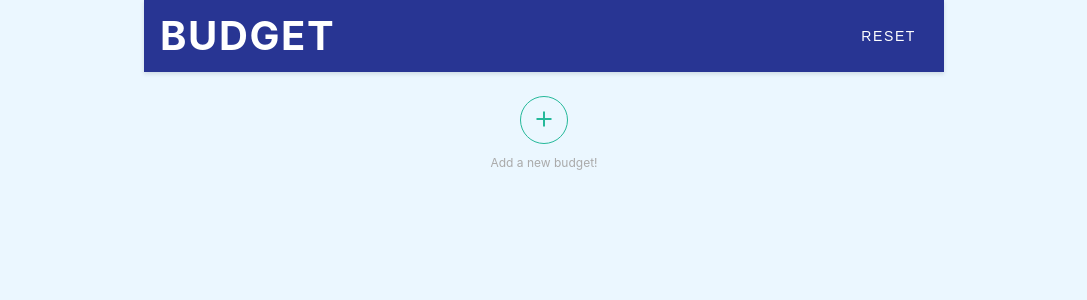
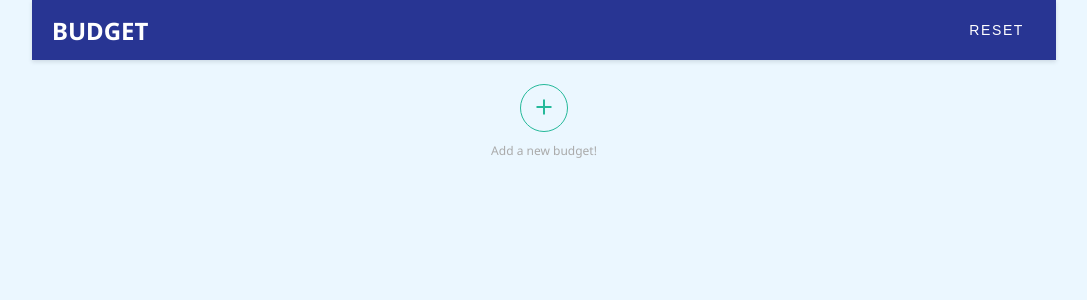
Before and after one commit to almazankaze/budgetTracker, a React (Create React App) app in the folder budget-app/: page / in a window 1280 px wide. Shown: the top 300 px of the page, without its empty margins (96-1183 px from the left). Built offline with nearby package versions, Linux system fonts and the light colour scheme.

Commit message:
updated dependancies

```diff
--- a/budget-app/public/index.html
+++ b/budget-app/public/index.html
@@ -25,8 +25,10 @@
       Learn how to configure a non-root public URL by running `npm run build`.
     -->
 
+    <link rel="preconnect" href="https://fonts.googleapis.com" />
+    <link rel="preconnect" href="https://fonts.gstatic.com" crossorigin />
     <link
-      href="https://fonts.googleapis.com/css2?family=Raleway&display=swap"
+      href="https://fonts.googleapis.com/css2?family=Noto+Sans:wght@300;400;700;900&display=swap"
       rel="stylesheet"
     />
     <title>Budget App</title>
--- a/budget-app/src/App.js
+++ b/budget-app/src/App.js
@@ -1,16 +1,16 @@
 import AddBudget from "./components/AddBudget";
 import BudgetList from "./components/BudgetList";
-import Header from "./components/Header";
+import Header from "./components/header/Header";
 import Modal from "./components/Modal";
 
 function App() {
   return (
-    <>
+    <div className="app">
       <Header />
       <Modal />
       <BudgetList />
       <AddBudget />
-    </>
+    </div>
   );
 }
 
--- /dev/null
+++ b/budget-app/src/app.css
@@ -0,0 +1,55 @@
+*,
+*::before,
+*::after {
+  box-sizing: border-box;
+  margin: 0;
+  padding: 0;
+}
+
+:root {
+  --background-color: hsl(205, 100%, 96%);
+  --main-color: #283593;
+  --secondary-color: #fdd8ed;
+  --white: #fff;
+  --gray-100: #f8f9fa;
+  --gray-200: #e9ecef;
+  --gray-300: #dee2e6;
+  --gray-400: #ced4da;
+  --gray-500: #adb5bd;
+  --gray-600: #868e96;
+  --gray-700: #495057;
+  --gray-800: #343a40;
+  --gray-900: #212529;
+  --black: #000;
+}
+
+body {
+  font-family: "noto sans", sans-serif;
+  background-color: var(--background-color);
+  color: var(--black);
+  font-size: 16px;
+}
+
+.app {
+  max-width: 1024px;
+  margin: auto;
+}
+
+.btn {
+  text-transform: uppercase;
+  background: transparent;
+  color: #222;
+  padding: 0.375rem 0.75rem;
+  letter-spacing: 0.1rem;
+  display: inline-block;
+  transition: all 0.3s linear;
+  font-size: 0.875rem;
+  border: 2px solid #222;
+  cursor: pointer;
+  box-shadow: 0 1px 3px rgba(0, 0, 0, 0.2);
+  border-radius: 0.25rem;
+}
+.btn:hover {
+  color: #fff;
+  background: #222;
+}
--- a/budget-app/src/components/Header.css
+++ b/budget-app/src/components/header/Header.css
@@ -1,17 +1,14 @@
 .header-content {
   display: flex;
   justify-content: space-between;
-  max-width: 50rem;
-  width: 100%;
-  margin: 0 auto;
-  background: #283593;
+  align-items: center;
+  background: var(--main-color);
   box-shadow: 0px 2px 4px rgba(44, 62, 80, 0.15);
-  padding: 1rem;
-
+  height: 3.75rem;
+  padding: 1.25rem;
   color: #fff;
 }
 
 .logo h2 {
   text-transform: uppercase;
-  margin-bottom: 0;
 }
--- a/budget-app/src/components/ResetButton.js
+++ b/budget-app/src/components/header/ResetButton.js
@@ -1,5 +1,5 @@
 import React from "react";
-import { useGlobalContext } from "../context";
+import { useGlobalContext } from "../../context";
 import "./ResetButton.css";
 
 const ResetButton = () => {
--- a/budget-app/src/index.css
+++ /dev/null
@@ -1,81 +0,0 @@
-* {
-  box-sizing: border-box;
-  padding: 0;
-  margin: 0;
-}
-
-body {
-  font-family: -apple-system, BlinkMacSystemFont, "Raleway", "Segoe UI", Roboto,
-    Oxygen, Ubuntu, Cantarell, "Open Sans", "Helvetica Neue", sans-serif;
-  background: hsl(205, 100%, 96%);
-  line-height: 1.5;
-  font-size: 0.875rem;
-}
-
-h1,
-h2,
-h3,
-h4 {
-  letter-spacing: 0.1rem;
-  line-height: 1.25;
-  margin-bottom: 0.75rem;
-}
-
-h1 {
-  font-size: 3rem;
-}
-h2 {
-  font-size: 2rem;
-}
-h3 {
-  font-size: 1.25rem;
-}
-h4 {
-  font-size: 0.875rem;
-}
-p {
-  margin-bottom: 1.25rem;
-  color: var(--clr-grey-5);
-}
-@media screen and (min-width: 768px) {
-  h1 {
-    font-size: 4rem;
-  }
-  h2 {
-    font-size: 2.5rem;
-  }
-  h3 {
-    font-size: 1.75rem;
-  }
-  h4 {
-    font-size: 1rem;
-  }
-  body {
-    font-size: 1rem;
-  }
-  h1,
-  h2,
-  h3,
-  h4 {
-    line-height: 1;
-  }
-}
-
-.btn {
-  text-transform: uppercase;
-  background: transparent;
-  color: #222;
-  padding: 0.375rem 0.75rem;
-  letter-spacing: 0.1rem;
-  display: inline-block;
-  transition: all 0.3s linear;
-  font-size: 0.875rem;
-  border: 2px solid #222;
-  cursor: pointer;
-  box-shadow: 0 1px 3px rgba(0, 0, 0, 0.2);
-  border-radius: 0.25rem;
-}
-.btn:hover {
-  color: #fff;
-  background: #222;
-}
--- a/budget-app/src/index.js
+++ b/budget-app/src/index.js
@@ -1,14 +1,16 @@
 import React from "react";
-import ReactDOM from "react-dom";
-import "./index.css";
+import ReactDOM from "react-dom/client";
+import "./app.css";
 import App from "./App";
 import { AppProvider } from "./context";
 
-ReactDOM.render(
-  <React.StrictMode>
-    <AppProvider>
-      <App />
-    </AppProvider>
-  </React.StrictMode>,
-  document.getElementById("root")
+const container = document.getElementById("root");
+
+// Create a root.
+const root = ReactDOM.createRoot(container);
+
+root.render(
+  <AppProvider>
+    <App />
+  </AppProvider>
 );
```
Also changed, not shown: budget-app/package.json (+9 -9 lines), budget-app/src/components/header/Header.js (renamed from budget-app/src/components/Header.js), budget-app/src/components/header/ResetButton.css (renamed from budget-app/src/components/ResetButton.css), 1 other file (tests, documents, lock files or other folders).
